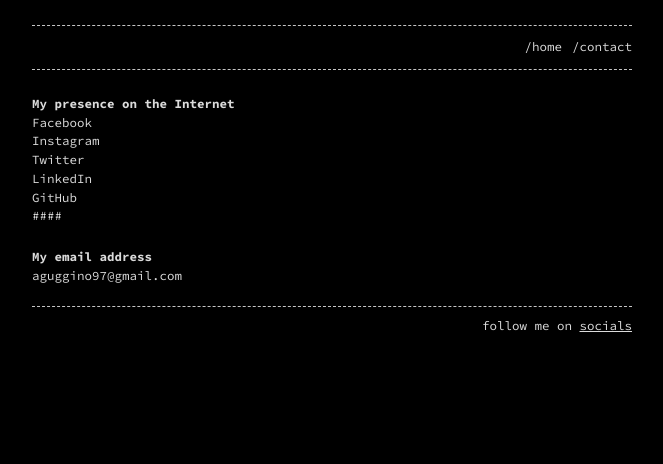
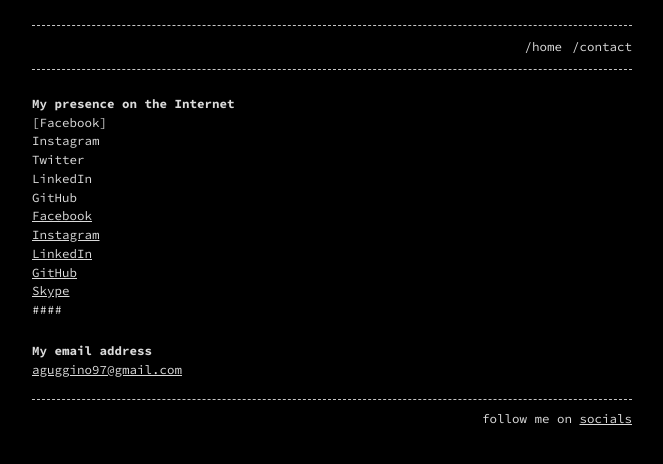
Before and after one commit to alessandroguggino/alessandroguggino.github.io, a Jekyll site: the page built from socials.md, in a window 1280 px wide. Shown: the top 464 px of the page, without its empty margins (308-971 px from the left). Built offline with Jekyll 4.4.1, drawn with Linux system fonts in a browser that asks for light colours.

Commit message:
Update socials.md

```diff
--- a/socials.md
+++ b/socials.md
@@ -6,14 +6,20 @@ permalink: /socials
 
 # My presence on the Internet
 
-Facebook
+[Facebook]
 Instagram
 Twitter
 LinkedIn
 GitHub
 
+<a href="https://facebook.com/alexguggino" target="_blank">Facebook</a>
+<a href="https://instagram.com/alessandroguggino" target="_blank">Instagram</a>
+<a href="https://linkedin.com/in/alessandroguggino" target="_blank">LinkedIn</a>
+<a href="https://github.com/AlessandroGuggino" target="_blank">GitHub</a>
+<a href="skype:alex.guggino">Skype</a>
+
 ####
 
 # My email address
 
-aguggino97@gmail.com
+<a href="mailto:aguggino97@gmail.com">aguggino97@gmail.com</a>
```
